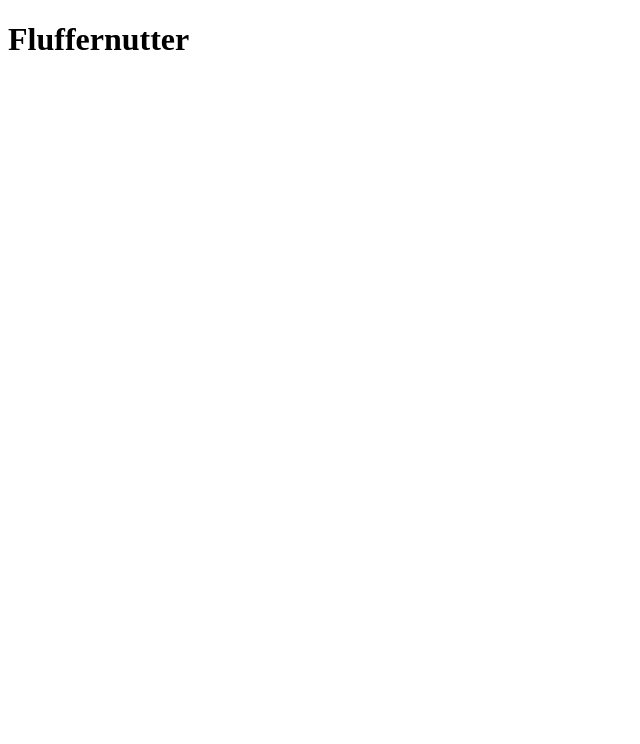
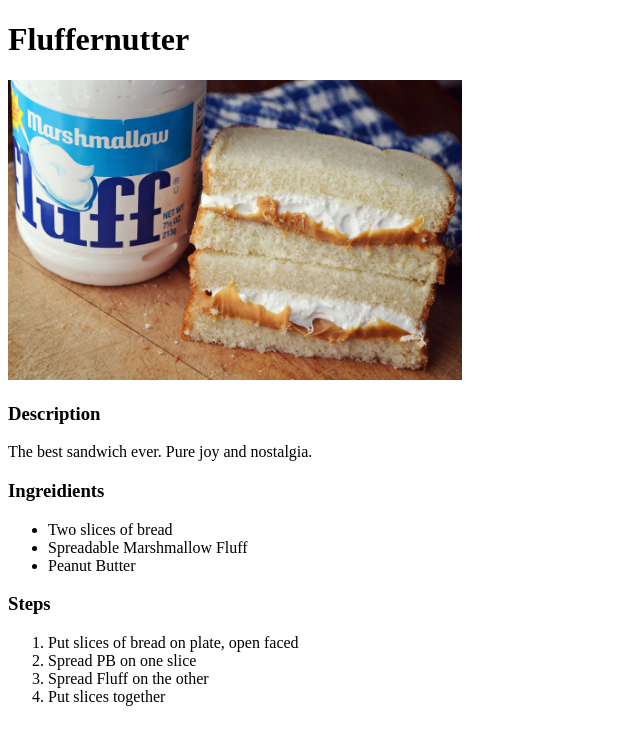
Before and after one commit to Bitzy567/odin-recipes, a plain HTML site: page recipes/fluffernutter.html in a window 1280 px wide. Shown: the whole page, without its empty margins (0-640 px from the left). Drawn offline with Linux system fonts and the light colour scheme.

Commit message:
Add Lasagna Description. Complete Fluffernutter page.

```diff
--- a/recipes/fluffernutter.html
+++ b/recipes/fluffernutter.html
@@ -6,7 +6,25 @@
 
     <body>
         <h1>Fluffernutter</h1>
+        <img src="./images/fluffernutter.jpg" alt="Fluffernutter" height="300">
 
+        <h3>Description</h3>
+        <p>The best sandwich ever. Pure joy and nostalgia.</p>
+
+        <h3>Ingreidients</h3>
+        <ul>
+            <li>Two slices of bread</li>
+            <li>Spreadable Marshmallow Fluff</li>
+            <li>Peanut Butter</li>
+        </ul>
+
+        <h3>Steps</h3>
+        <ol>
+            <li>Put slices of bread on plate, open faced</li>
+            <li>Spread PB on one slice</li>
+            <li>Spread Fluff on the other</li>
+            <li>Put slices together</li>
+        </ol>
 
     </body>
 </html>
```
Also changed, not shown: recipes/lasagna.html (+6 -2 lines), recipes/images/fluffernutter.jpg (added), recipes/images/hmb.jpg (added), recipes/images/lasagna.jpg (renamed from recipes/pics/lasagna.jpg).
